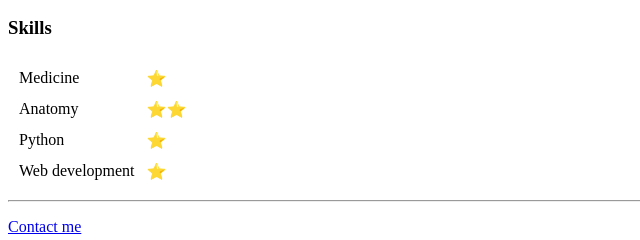
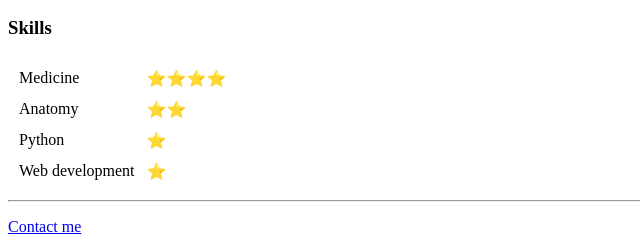
Before and after one commit to Nechex/cv, a plain HTML site: page index.html in a window 1280 px wide. Shown: the part 936-1176 px from the top of the page, 0-640 px from the left. Drawn offline with Linux system fonts and the light colour scheme.

Commit message:
Update index.html

```diff
--- a/index.html
+++ b/index.html
@@ -63,7 +63,7 @@
     <table cellspacing="10">
       <tr>
         <td>Medicine</td>
-        <td>⭐</td>
+        <td>⭐⭐⭐⭐</td>
       </tr>
       <tr>
         <td>Anatomy</td>
```
